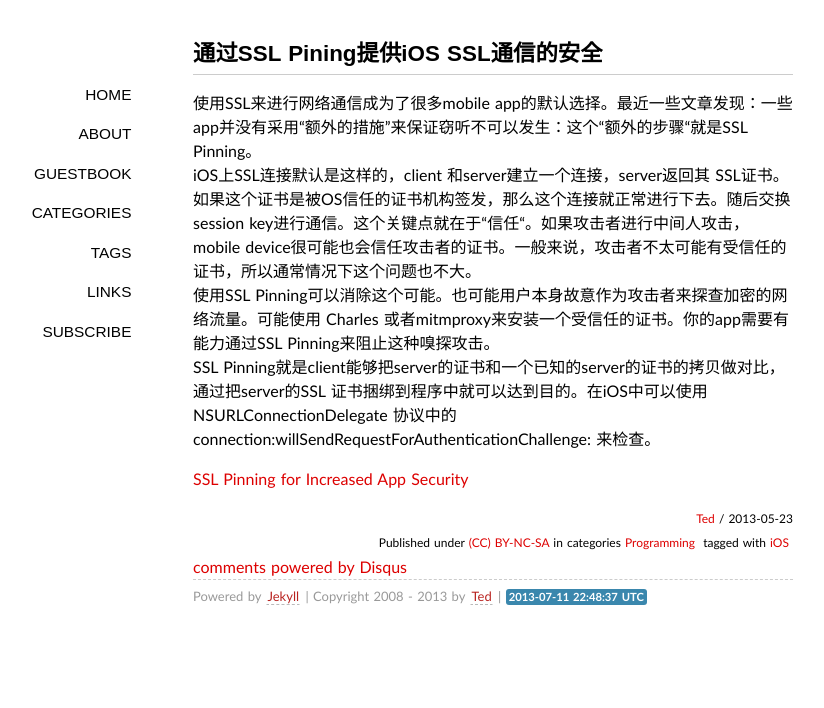
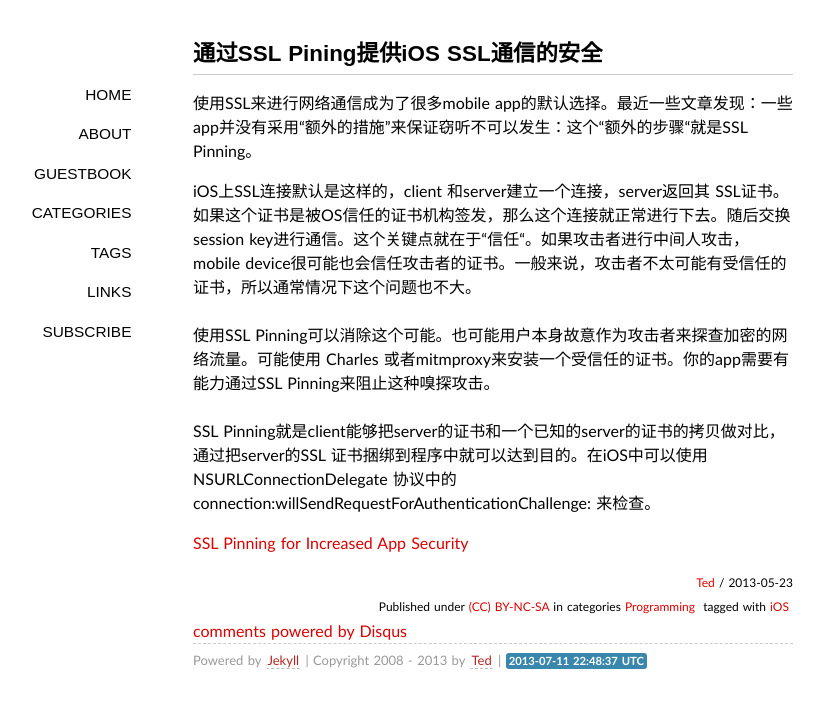
Before and after one commit to wufawei/wufawei.github.com, a Jekyll site: the page built from _posts/201305/2013-05-23-SSL-Pining.md, in a window 1280 px wide. Shown: the top 708 px of the page, without its empty margins (147-971 px from the left). Built offline with Jekyll 4.4.1, drawn with Linux system fonts in a browser that asks for light colours; some web fonts are replaced; Markdown is read by kramdown in place of the engine named in the settings; comment, search, counter and statistics services are not loaded.

Commit message:
change format

```diff
--- a/_posts/201305/2013-05-23-SSL-Pining.md
+++ b/_posts/201305/2013-05-23-SSL-Pining.md
@@ -7,9 +7,14 @@ tags:
 - iOS
 ---
  使用SSL来进行网络通信成为了很多mobile app的默认选择。最近一些文章发现：一些app并没有采用“额外的措施”来保证窃听不可以发生：这个“额外的步骤“就是SSL Pinning。
-iOS上SSL连接默认是这样的，client 和server建立一个连接，server返回其 SSL证书。如果这个证书是被OS信任的证书机构签发，那么这个连接就正常进行下去。随后交换session key进行通信。这个关键点就在于“信任“。如果攻击者进行中间人攻击，mobile device很可能也会信任攻击者的证书。一般来说，攻击者不太可能有受信任的证书，所以通常情况下这个问题也不大。
-  使用SSL Pinning可以消除这个可能。也可能用户本身故意作为攻击者来探查加密的网络流量。可能使用 Charles 或者mitmproxy来安装一个受信任的证书。你的app需要有能力通过SSL Pinning来阻止这种嗅探攻击。
-SSL Pinning就是client能够把server的证书和一个已知的server的证书的拷贝做对比，通过把server的SSL 证书捆绑到程序中就可以达到目的。在iOS中可以使用NSURLConnectionDelegate 协议中的connection:willSendRequestForAuthenticationChallenge: 来检查。
+ <br/>
 
 
+iOS上SSL连接默认是这样的，client 和server建立一个连接，server返回其 SSL证书。如果这个证书是被OS信任的证书机构签发，那么这个连接就正常进行下去。随后交换session key进行通信。这个关键点就在于“信任“。如果攻击者进行中间人攻击，mobile device很可能也会信任攻击者的证书。一般来说，攻击者不太可能有受信任的证书，所以通常情况下这个问题也不大。
+ <br/>
+  使用SSL Pinning可以消除这个可能。也可能用户本身故意作为攻击者来探查加密的网络流量。可能使用 Charles 或者mitmproxy来安装一个受信任的证书。你的app需要有能力通过SSL Pinning来阻止这种嗅探攻击。
+ <br/>
+SSL Pinning就是client能够把server的证书和一个已知的server的证书的拷贝做对比，通过把server的SSL 证书捆绑到程序中就可以达到目的。在iOS中可以使用NSURLConnectionDelegate 协议中的connection:willSendRequestForAuthenticationChallenge: 来检查。
+ <br>
+
 [SSL Pinning for Increased App Security](http://www.doubleencore.com/2013/03/ssl-pinning-for-increased-app-security)
```
